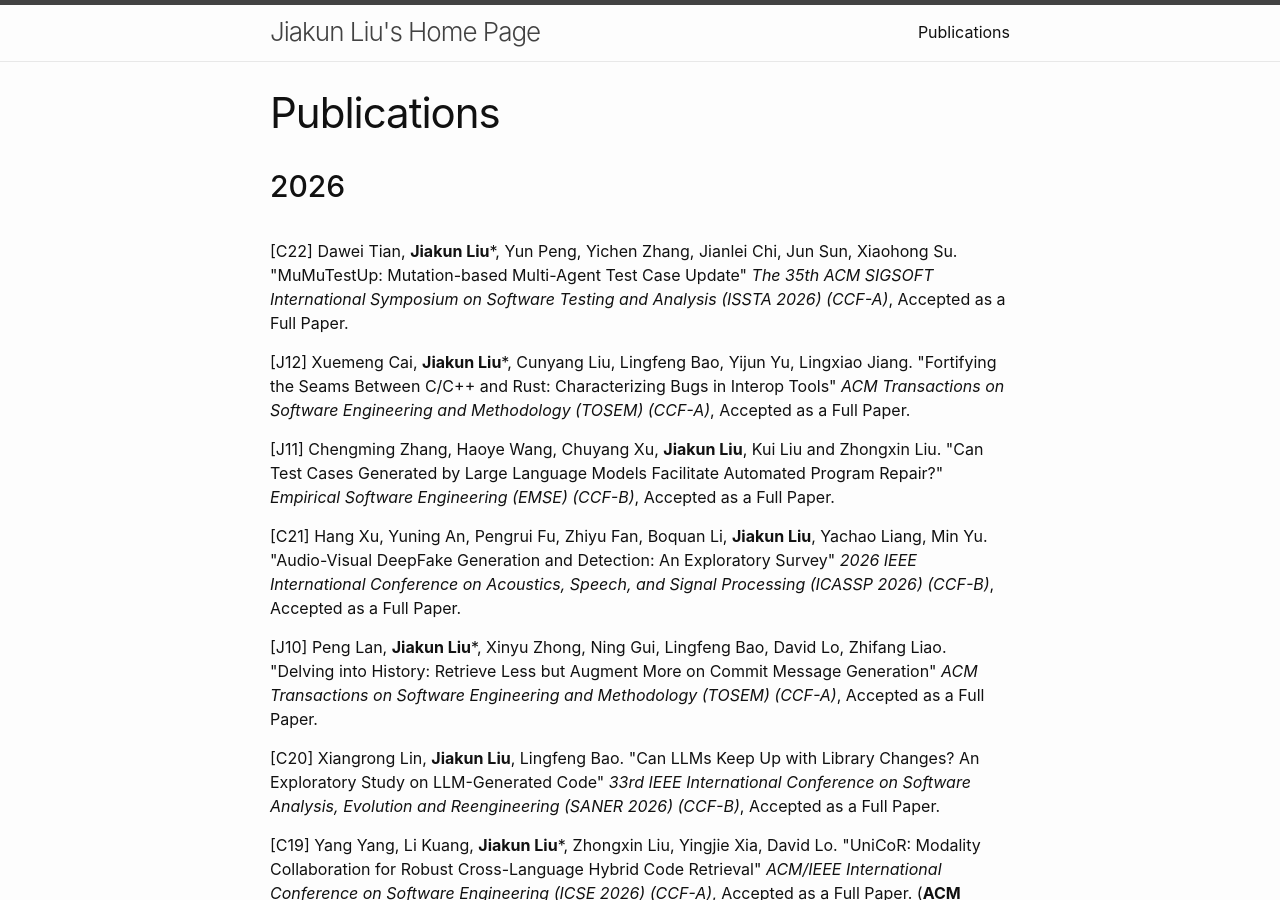
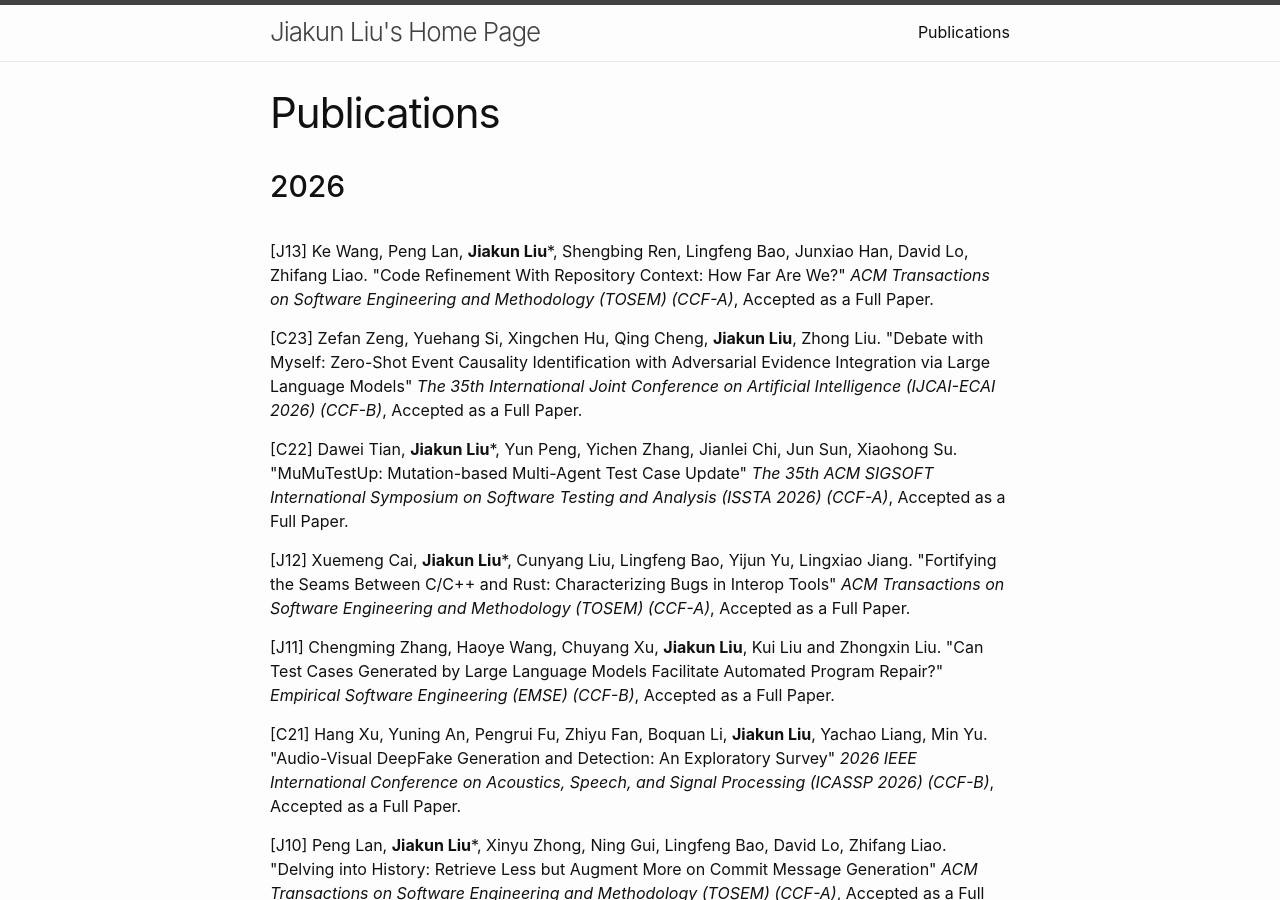
Before and after one commit to jiakun-liu/jiakun-liu.github.io, a Jekyll site: the page built from papers.md, in a window 1280 px wide and 900 px high. Built offline with Jekyll 4.4.1, drawn with Linux system fonts in a browser that asks for light colours.

Commit message:
add Wang Ke's TOSEM

```diff
--- a/_data/papers.json
+++ b/_data/papers.json
@@ -1,5 +1,19 @@
 {
     "2026": [
+        {
+            "idx": "J13",
+            "title": "Code Refinement With Repository Context: How Far Are We?",
+            "authors": "Ke Wang, Peng Lan, <b>Jiakun Liu</b>*, Shengbing Ren, Lingfeng Bao, Junxiao Han, David Lo, Zhifang Liao",
+            "venue": "ACM Transactions on Software Engineering and Methodology (TOSEM) (CCF-A)",
+            "status": "Accepted as a Full Paper."
+        },
+        {
+            "idx": "C23",
+            "title": "Debate with Myself: Zero-Shot Event Causality Identification with Adversarial Evidence Integration via Large Language Models",
+            "authors": "Zefan Zeng, Yuehang Si, Xingchen Hu, Qing Cheng, <b>Jiakun Liu</b>, Zhong Liu",
+            "venue": "The 35th International Joint Conference on Artificial Intelligence (IJCAI-ECAI 2026) (CCF-B)",
+            "status": "Accepted as a Full Paper."
+        },
         {
             "idx": "C22",
             "title": "MuMuTestUp: Mutation-based Multi-Agent Test Case Update",
```
